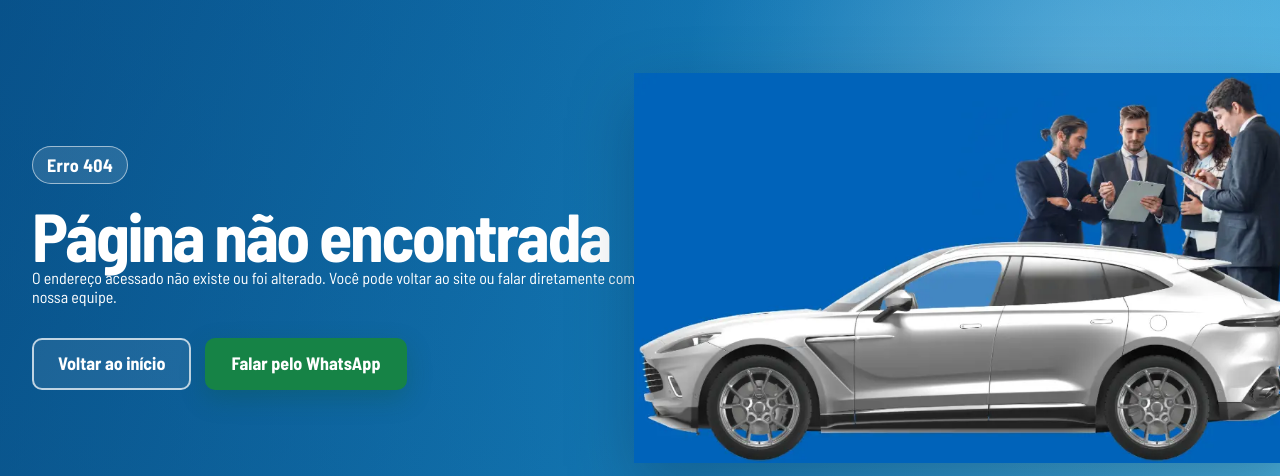
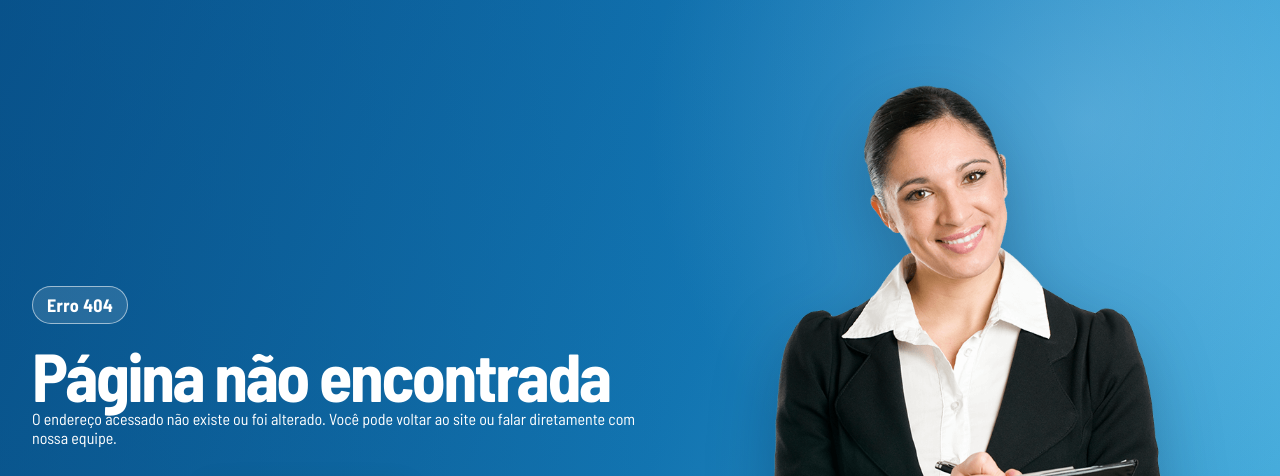
Before and after one commit to maandrake/despachante-site, a website: page 404.html in a window 1280 px wide. Shown: the part 142-618 px from the top of the page. Drawn offline with Linux system fonts and the light colour scheme.

```diff
--- a/404.html
+++ b/404.html
@@ -63,11 +63,11 @@
             aria-label="Falar pelo WhatsApp (abre em nova guia)">Falar pelo WhatsApp</a>
         </div>
       </div>
-      <div class="hero-visual">
+      <div class="hero-visual hero-visual-404">
         <picture>
-          <source srcset="imagens/Carro_banner.webp" type="image/webp" />
-          <img src="imagens/Carro_banner.png" width="943" height="549"
-            alt="Veículo e equipe representando o atendimento do escritório" decoding="async"
+          <source srcset="imagens/Mulher_anotacao.webp" type="image/webp" />
+          <img src="imagens/Mulher_anotacao.png" width="760" height="442"
+            alt="Mulher representando o atendimento do escritório" decoding="async"
             fetchpriority="high" />
         </picture>
       </div>
--- a/styles.css
+++ b/styles.css
@@ -1127,9 +1127,13 @@
 
 .hero-visual img {
   display: block;
-  width: min(120%, 840px);
+  width: min(100%, 440px);
   height: auto;
   filter: drop-shadow(0 24px 32px rgba(0, 27, 54, 0.28));
+}
+
+.hero-visual-404 img {
+  width: min(100%, 420px);
 }
 
 .site-section,
@@ -1405,6 +1409,10 @@
 
   .hero-visual img {
     width: min(100%, 672px);
+  }
+
+  .hero-visual-404 img {
+    width: min(100%, 520px);
   }
 
   .services-grid {
```
Also changed, not shown: imagens/Carro_banner.png (deleted), imagens/Carro_banner.webp (deleted), imagens/Mulher_anotacao.png (added), imagens/Mulher_anotacao.webp (added).
